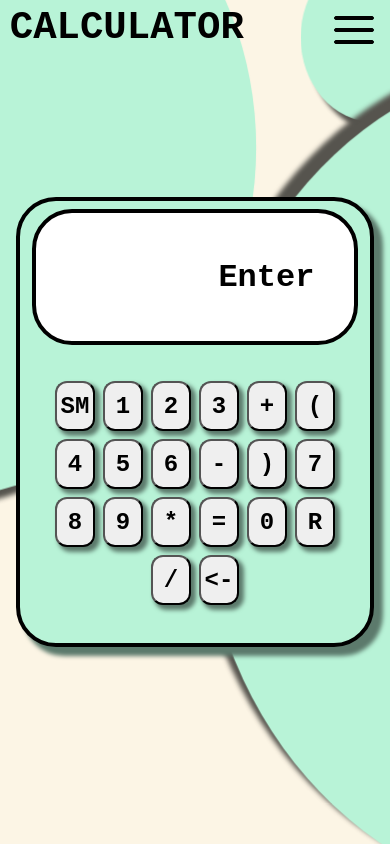
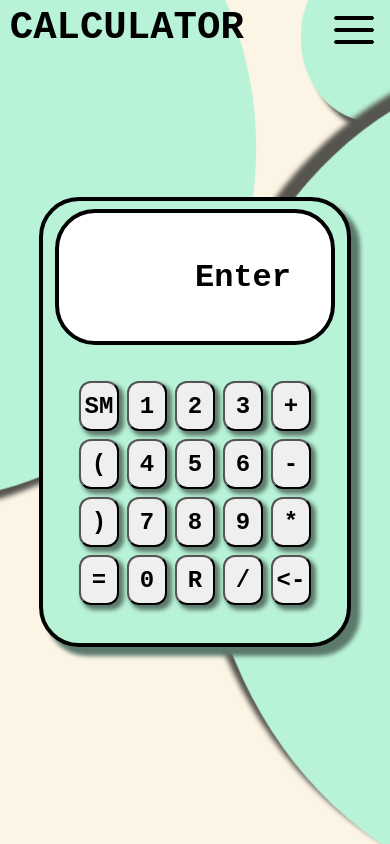
Before and after one commit to PushkarOM/All-in-one-ReatApp, a React (Vite) app in the folder frontend/: page / in a window 390 px wide. Built offline with nearby package versions, Linux system fonts and the light colour scheme.

Commit message:
testing the calculator css

```diff
--- a/frontend/src/pages/calculator.css
+++ b/frontend/src/pages/calculator.css
@@ -165,7 +165,7 @@
 
     .calcbody,
     .calcbody2 {
-        width: 92% ;
+        width: 80% ;
     }
 
     .additional-btn>button {
```
